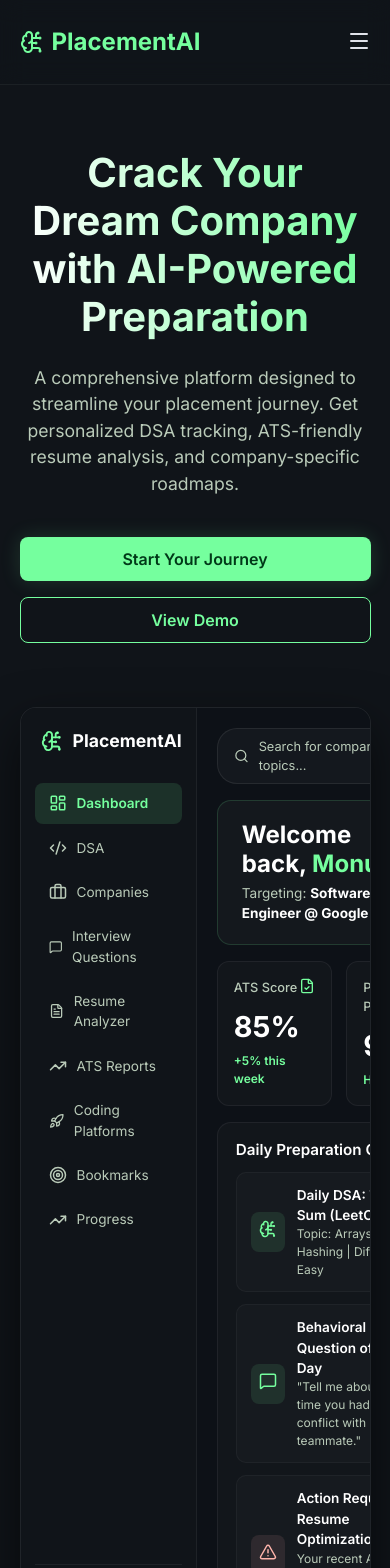
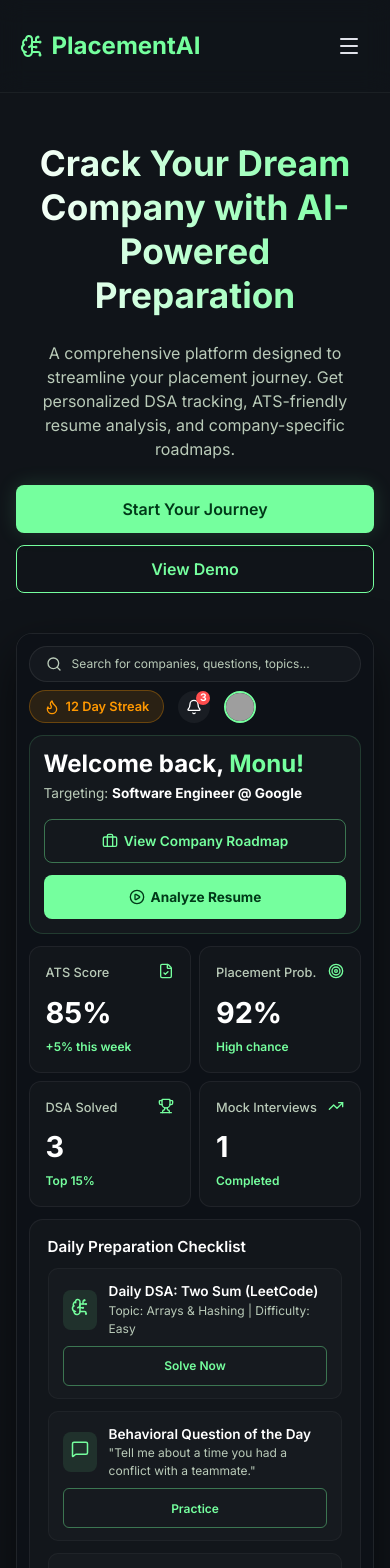
Before and after one commit to MonuGurjar/AI-Placement-Preparation-Platform, a Next.js app: page / in a window 390 px wide. Shown: the top 1568 px of the page. Built offline with nearby package versions, Linux system fonts and the light colour scheme; grey boxes are pictures that could not be loaded.

Commit message:
style(responsive): optimize all elements, hero mockup, and dashboard layouts for mobile-first immersive touch experience

```diff
--- a/src/app/page.css
+++ b/src/app/page.css
@@ -252,26 +252,36 @@
     display: none;
   }
   .mobile-menu-btn {
-    display: block;
+    display: flex;
+    align-items: center;
+    justify-content: center;
+    min-width: 44px;
+    min-height: 44px;
   }
   .mobile-menu {
     display: flex;
   }
   .hero {
-    padding: 4rem 5% 2rem;
+    padding: 3rem 4% 2rem;
   }
   .hero-title {
-    font-size: 2.5rem;
+    font-size: 2.2rem;
+    line-height: 1.25;
   }
   .hero-subtitle {
-    font-size: 1.1rem;
+    font-size: 1rem;
+    margin-bottom: 1.5rem;
   }
   .hero-actions {
     flex-direction: column;
     width: 100%;
+    gap: 0.75rem;
+    margin-bottom: 2.5rem;
   }
   .hero-actions button {
     width: 100%;
+    min-height: 48px;
+    font-size: 1rem;
   }
   .footer-content {
     grid-template-columns: 1fr;
@@ -282,6 +292,146 @@
   }
 }
 
+/* Hero Mockup Mobile Responsiveness */
+.mockup-container {
+  display: flex;
+  min-height: 520px;
+  width: 100%;
+}
+
+.mockup-sidebar {
+  width: 210px;
+  background: #101419;
+  border-right: 1px solid rgba(255,255,255,0.06);
+  padding: 20px 14px;
+  display: flex;
+  flex-direction: column;
+  justify-content: space-between;
+}
+
+.mockup-main {
+  flex: 1;
+  padding: 20px;
+  display: flex;
+  flex-direction: column;
+  gap: 16px;
+  background: #0d1117;
+}
+
+.mockup-top-bar {
+  display: flex;
+  justify-content: space-between;
+  align-items: center;
+  gap: 12px;
+}
+
+.mockup-search-box {
+  display: flex;
+  align-items: center;
+  gap: 10px;
+  background: rgba(255,255,255,0.03);
+  border: 1px solid rgba(255,255,255,0.08);
+  border-radius: 20px;
+  padding: 8px 16px;
+  width: 320px;
+  font-size: 0.8rem;
+  color: var(--color-on-surface-variant);
+}
+
+.mockup-banner {
+  background: rgba(28, 32, 37, 0.5);
+  border: 1px solid rgba(117, 255, 158, 0.15);
+  border-radius: 14px;
+  padding: 20px 24px;
+  display: flex;
+  justify-content: space-between;
+  align-items: center;
+  gap: 16px;
+}
+
+.mockup-banner-actions {
+  display: flex;
+  gap: 12px;
+}
+
+.mockup-kpi-grid {
+  display: grid;
+  grid-template-columns: repeat(4, 1fr);
+  gap: 14px;
+}
+
+.mockup-lower-grid {
+  display: grid;
+  grid-template-columns: 1.6fr 1fr;
+  gap: 14px;
+}
+
+.mockup-task-card {
+  display: flex;
+  align-items: center;
+  justify-content: space-between;
+  gap: 12px;
+  background: rgba(255,255,255,0.02);
+  border: 1px solid rgba(255,255,255,0.04);
+  border-radius: 10px;
+  padding: 12px 14px;
+}
+
+@media (max-width: 900px) {
+  .mockup-sidebar {
+    display: none;
+  }
+  .mockup-kpi-grid {
+    grid-template-columns: repeat(2, 1fr);
+  }
+  .mockup-lower-grid {
+    grid-template-columns: 1fr;
+  }
+}
+
+@media (max-width: 600px) {
+  .mockup-main {
+    padding: 12px;
+    gap: 12px;
+  }
+  .mockup-top-bar {
+    flex-direction: column;
+    align-items: stretch;
+    gap: 8px;
+  }
+  .mockup-search-box {
+    width: 100%;
+    font-size: 0.75rem;
+  }
+  .mockup-banner {
+    flex-direction: column;
+    align-items: flex-start;
+    padding: 14px;
+  }
+  .mockup-banner-actions {
+    flex-direction: column;
+    width: 100%;
+  }
+  .mockup-banner-actions button {
+    width: 100%;
+    justify-content: center;
+    min-height: 44px;
+  }
+  .mockup-kpi-grid {
+    grid-template-columns: repeat(2, 1fr);
+    gap: 8px;
+  }
+  .mockup-task-card {
+    flex-direction: column;
+    align-items: flex-start;
+    gap: 8px;
+  }
+  .mockup-task-card button {
+    width: 100%;
+    min-height: 40px;
+  }
+}
+
 @media (min-width: 769px) and (max-width: 1024px) {
   .footer-content {
     grid-template-columns: 1fr 1fr;
--- a/src/app/page.tsx
+++ b/src/app/page.tsx
@@ -115,17 +115,9 @@ export default function LandingPage() {
           }}
         >
           {/* Main Container Layout */}
-          <div style={{ display: 'flex', minHeight: '520px', width: '100%' }}>
+          <div className="mockup-container">
             {/* Sidebar */}
-            <div style={{
-              width: '210px',
-              background: '#101419',
-              borderRight: '1px solid rgba(255,255,255,0.06)',
-              padding: '20px 14px',
-              display: 'flex',
-              flexDirection: 'column',
-              justifyContent: 'space-between'
-            }}>
+            <div className="mockup-sidebar">
               <div>
                 {/* Logo */}
                 <div style={{ display: 'flex', alignItems: 'center', gap: '10px', fontSize: '1.1rem', fontWeight: 700, color: 'white', marginBottom: '1.8rem', paddingLeft: '6px' }}>
@@ -177,10 +169,10 @@ export default function LandingPage() {
             </div>
 
             {/* Content Area */}
-            <div style={{ flex: 1, padding: '20px', display: 'flex', flexDirection: 'column', gap: '16px', background: '#0d1117' }}>
+            <div className="mockup-main">
               {/* Top Search & Profile Bar */}
-              <div style={{ display: 'flex', justifyContent: 'space-between', alignItems: 'center' }}>
-                <div style={{ display: 'flex', alignItems: 'center', gap: '10px', background: 'rgba(255,255,255,0.03)', border: '1px solid rgba(255,255,255,0.08)', borderRadius: '20px', padding: '8px 16px', width: '320px', fontSize: '0.8rem', color: 'var(--color-on-surface-variant)' }}>
+              <div className="mockup-top-bar">
+                <div className="mockup-search-box">
                   <Search size={16} color="var(--color-on-surface-variant)" />
                   <span>Search for companies, questions, topics...</span>
                 </div>
@@ -203,15 +195,7 @@ export default function LandingPage() {
               </div>
 
               {/* Welcome Hero Banner */}
-              <div style={{
-                background: 'rgba(28, 32, 37, 0.5)',
-                border: '1px solid rgba(117, 255, 158, 0.15)',
-                borderRadius: '14px',
-                padding: '20px 24px',
-                display: 'flex',
-                justifyContent: 'space-between',
-                alignItems: 'center'
-              }}>
+              <div className="mockup-banner">
                 <div>
                   <h2 style={{ fontSize: '1.5rem', fontWeight: 700, color: 'white', marginBottom: '4px' }}>
                     Welcome back, <span style={{ color: '#75ff9e' }}>Monu!</span>
@@ -221,7 +205,7 @@ export default function LandingPage() {
                   </p>
                 </div>
 
-                <div style={{ display: 'flex', gap: '12px' }}>
+                <div className="mockup-banner-actions">
                   <button style={{ background: 'transparent', border: '1px solid rgba(117,255,158,0.4)', color: '#75ff9e', borderRadius: '8px', padding: '10px 18px', fontSize: '0.85rem', fontWeight: 600, display: 'flex', alignItems: 'center', gap: '6px' }}>
                     <Briefcase size={16} /> View Company Roadmap
                   </button>
@@ -232,7 +216,7 @@ export default function LandingPage() {
               </div>
 
               {/* 4 KPI Cards */}
-              <div style={{ display: 'grid', gridTemplateColumns: 'repeat(4, 1fr)', gap: '14px' }}>
+              <div className="mockup-kpi-grid">
                 <div style={{ background: 'rgba(28, 32, 37, 0.4)', border: '1px solid rgba(255,255,255,0.06)', borderRadius: '12px', padding: '16px' }}>
                   <div style={{ display: 'flex', justifyContent: 'space-between', color: 'var(--color-on-surface-variant)', fontSize: '0.8rem', fontWeight: 500 }}>
                     <span>ATS Score</span>
@@ -271,13 +255,13 @@ export default function LandingPage() {
               </div>
 
               {/* Lower Section: Checklist (Left) & Topic Proficiency (Right) */}
-              <div style={{ display: 'grid', gridTemplateColumns: '1.6fr 1fr', gap: '14px' }}>
+              <div className="mockup-lower-grid">
                 {/* Daily Preparation Checklist */}
                 <div style={{ background: 'rgba(28, 32, 37, 0.4)', border: '1px solid rgba(255,255,255,0.06)', borderRadius: '14px', padding: '18px', display: 'flex', flexDirection: 'column', gap: '12px' }}>
                   <h3 style={{ fontSize: '0.95rem', fontWeight: 600, color: 'white' }}>Daily Preparation Checklist</h3>
 
                   {/* Task 1 */}
-                  <div style={{ display: 'flex', alignItems: 'center', justifyContent: 'space-between', background: 'rgba(255,255,255,0.02)', border: '1px solid rgba(255,255,255,0.04)', borderRadius: '10px', padding: '12px 14px' }}>
+                  <div className="mockup-task-card">
                     <div style={{ display: 'flex', alignItems: 'center', gap: '12px' }}>
                       <div style={{ background: 'rgba(117,255,158,0.1)', padding: '8px', borderRadius: '8px', color: '#75ff9e' }}>
                         <BrainCircuit size={18} />
@@ -293,7 +277,7 @@ export default function LandingPage() {
                   </div>
 
                   {/* Task 2 */}
-                  <div style={{ display: 'flex', alignItems: 'center', justifyContent: 'space-between', background: 'rgba(255,255,255,0.02)', border: '1px solid rgba(255,255,255,0.04)', borderRadius: '10px', padding: '12px 14px' }}>
+                  <div className="mockup-task-card">
                     <div style={{ display: 'flex', alignItems: 'center', gap: '12px' }}>
                       <div style={{ background: 'rgba(117,255,158,0.1)', padding: '8px', borderRadius: '8px', color: '#75ff9e' }}>
                         <MessageSquare size={18} />
@@ -309,7 +293,7 @@ export default function LandingPage() {
                   </div>
 
                   {/* Task 3 */}
-                  <div style={{ display: 'flex', alignItems: 'center', justifyContent: 'space-between', background: 'rgba(255,255,255,0.02)', border: '1px solid rgba(255,255,255,0.04)', borderRadius: '10px', padding: '12px 14px' }}>
+                  <div className="mockup-task-card">
                     <div style={{ display: 'flex', alignItems: 'center', gap: '12px' }}>
                       <div style={{ background: 'rgba(255, 180, 171, 0.1)', padding: '8px', borderRadius: '8px', color: '#ffb4ab' }}>
                         <AlertTriangle size={18} />
```
Also changed, not shown: src/app/dashboard/dashboard.css (+36 -5 lines).
